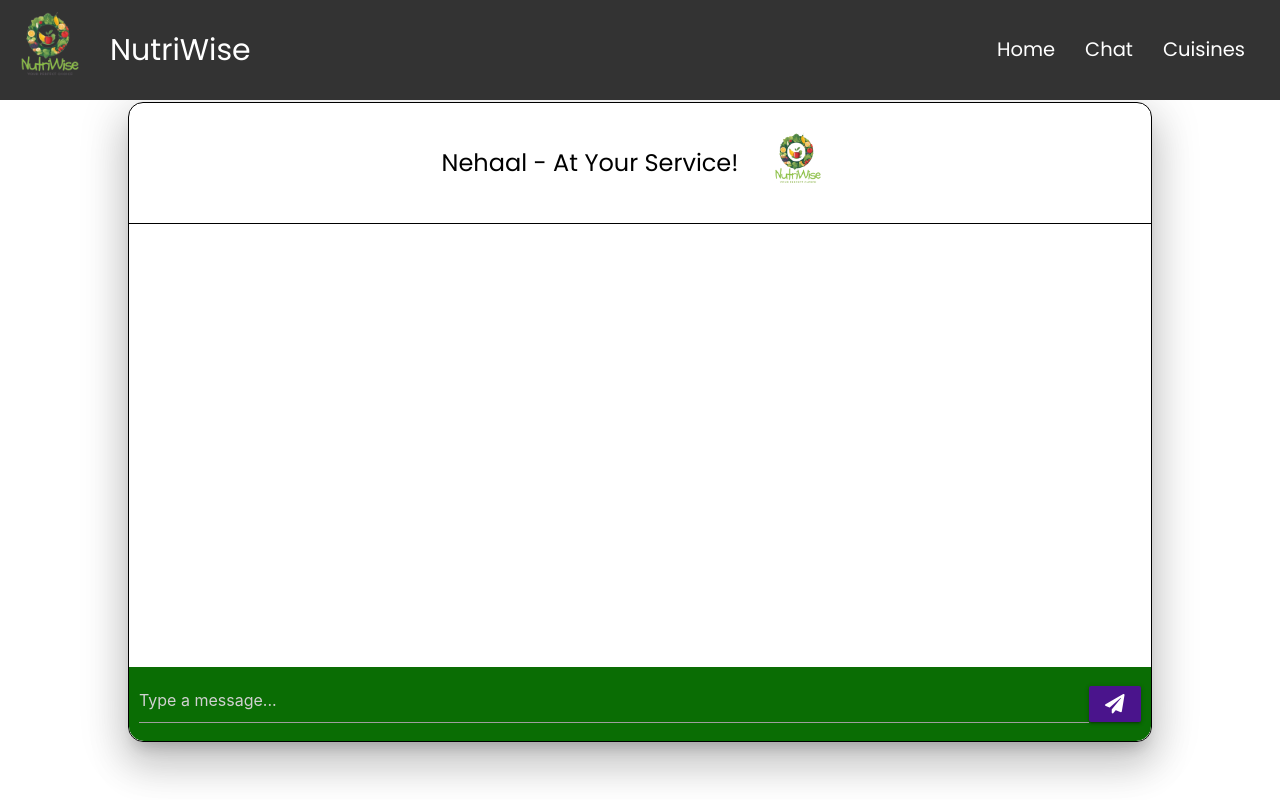
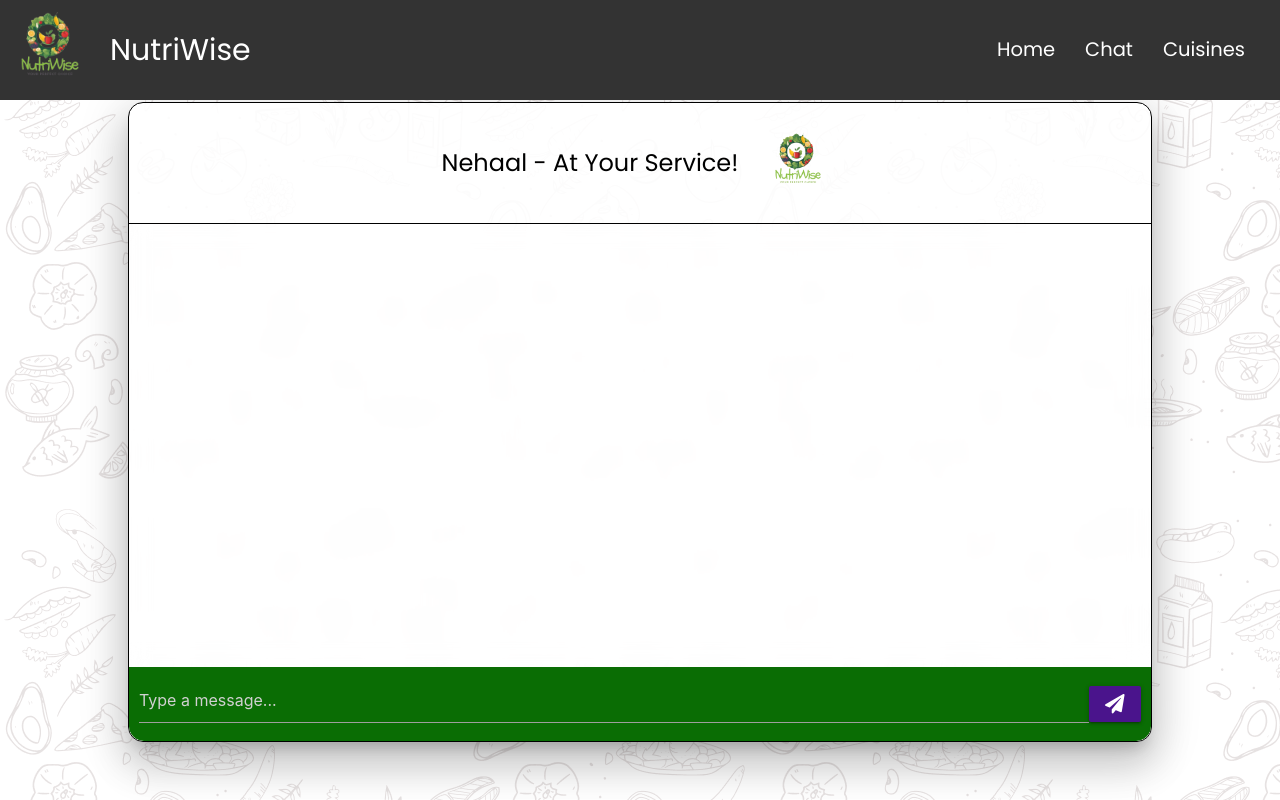
Before and after one commit to shravn-10/NutriWise, a plain HTML site: page pages/chatbot.html in a window 1280 px wide. Drawn offline with nearby package versions, Linux system fonts and the light colour scheme.

Commit message:
background update of chatbot

```diff
--- a/styles/chatbot.css
+++ b/styles/chatbot.css
@@ -7,6 +7,7 @@ body {
   margin: 0;
   overflow: hidden;
   color: #000;
+  background-image: url(../assets/home_back.png);
 }
 
 .navbar {
```
